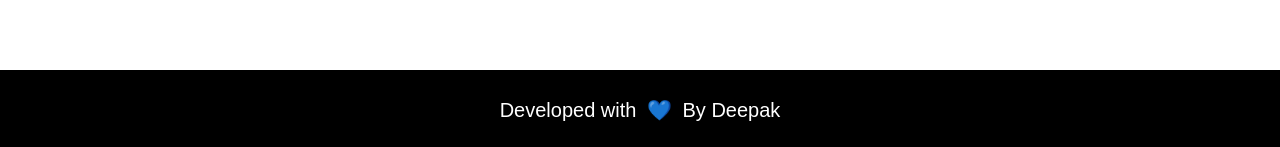
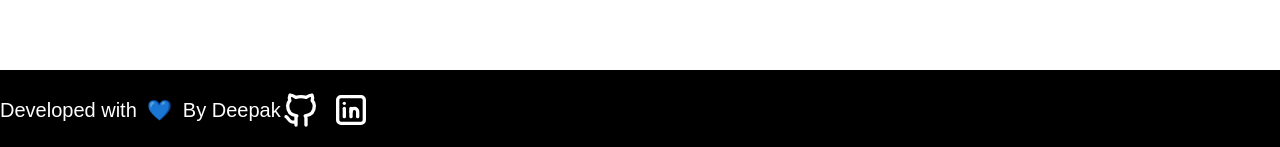
Before and after one commit to Deepaktenzi/Restaurant_App_ReactJs, a React (Vite) app: page / in a window 1280 px wide. Shown: the part 1372-1519 px from the top of the page. Built offline with nearby package versions, Linux system fonts and the light colour scheme; no server answers.

Commit message:
Code Added

```diff
--- a/index.scss
+++ b/index.scss
@@ -201,7 +201,6 @@
   height: 80px;
   background-color: black;
   display: flex;
-  justify-content: center;
   align-items: center;
   color: #fff;
   margin-top: 2rem;
@@ -222,6 +221,17 @@
       }
       100% {
         transform: scale(1);
+      }
+    }
+  }
+  .icons {
+    margin-right: 2rem;
+    display: flex;
+    gap: 10px;
+    svg {
+      &:hover {
+        display: block;
+        fill: red;
       }
     }
   }
--- a/src/Components/Footer.js
+++ b/src/Components/Footer.js
@@ -1,8 +1,48 @@
 const Footer = () => (
   <div className="footer">
-    <span>
+    <div className="m-auto">
       Developed with <div className="heart"> 💙</div> By Deepak
-    </span>
+    </div>
+    <div className="icons ">
+      <a href="#">
+        <svg
+          xmlns="http://www.w3.org/2000/svg"
+          class="icon icon-tabler icon-tabler-brand-github"
+          width="40"
+          height="40"
+          viewBox="0 0 24 24"
+          stroke-width="2"
+          stroke="#ffffff"
+          fill="none"
+          stroke-linecap="round"
+          stroke-linejoin="round"
+        >
+          <path stroke="none" d="M0 0h24v24H0z" fill="none" />
+          <path d="M9 19c-4.3 1.4 -4.3 -2.5 -6 -3m12 5v-3.5c0 -1 .1 -1.4 -.5 -2c2.8 -.3 5.5 -1.4 5.5 -6a4.6 4.6 0 0 0 -1.3 -3.2a4.2 4.2 0 0 0 -.1 -3.2s-1.1 -.3 -3.5 1.3a12.3 12.3 0 0 0 -6.2 0c-2.4 -1.6 -3.5 -1.3 -3.5 -1.3a4.2 4.2 0 0 0 -.1 3.2a4.6 4.6 0 0 0 -1.3 3.2c0 4.6 2.7 5.7 5.5 6c-.6 .6 -.6 1.2 -.5 2v3.5" />
+        </svg>
+      </a>
+      <a href="#">
+        <svg
+          xmlns="http://www.w3.org/2000/svg"
+          class="icon icon-tabler icon-tabler-brand-linkedin"
+          width="40"
+          height="40"
+          viewBox="0 0 24 24"
+          stroke-width="2"
+          stroke="#ffffff"
+          fill="none"
+          stroke-linecap="round"
+          stroke-linejoin="round"
+        >
+          <path stroke="none" d="M0 0h24v24H0z" fill="none" />
+          <rect x="4" y="4" width="16" height="16" rx="2" />
+          <line x1="8" y1="11" x2="8" y2="16" />
+          <line x1="8" y1="8" x2="8" y2="8.01" />
+          <line x1="12" y1="16" x2="12" y2="11" />
+          <path d="M16 16v-3a2 2 0 0 0 -4 0" />
+        </svg>
+      </a>
+    </div>
   </div>
 );
 
```
